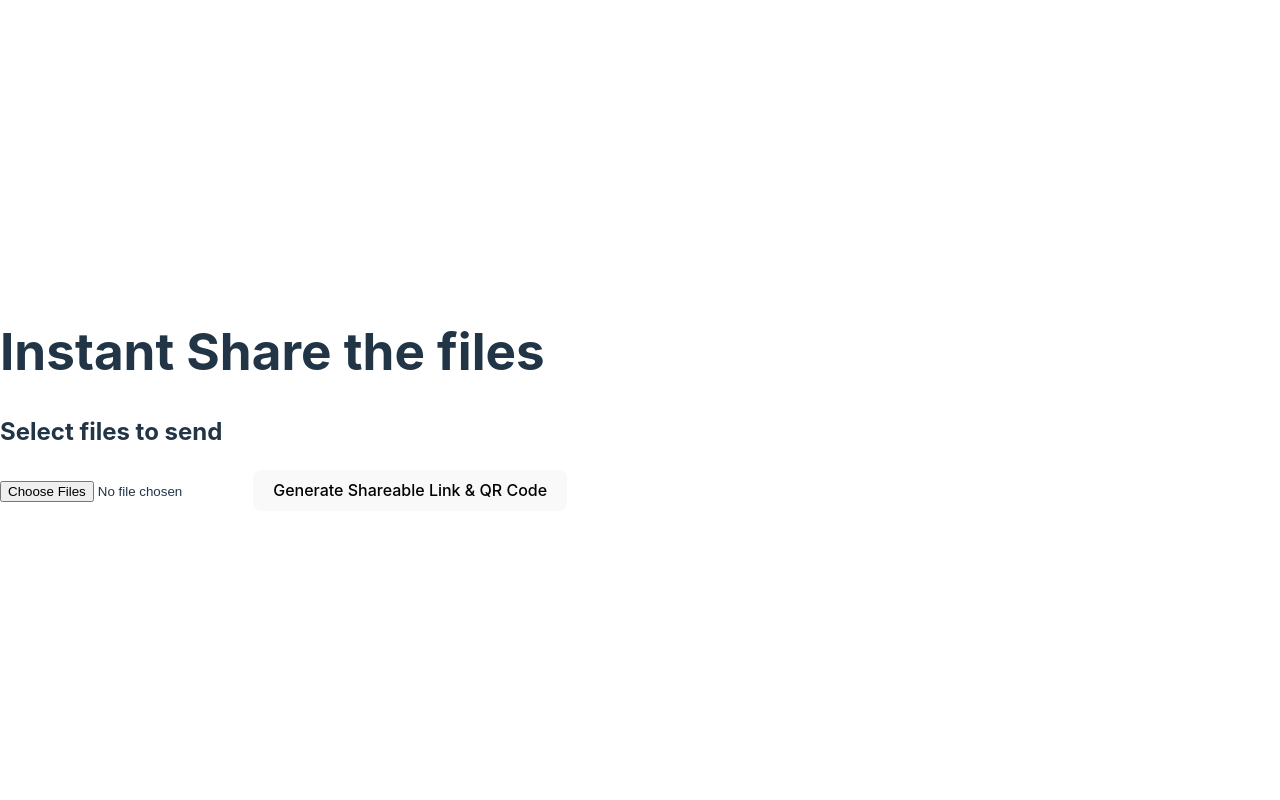
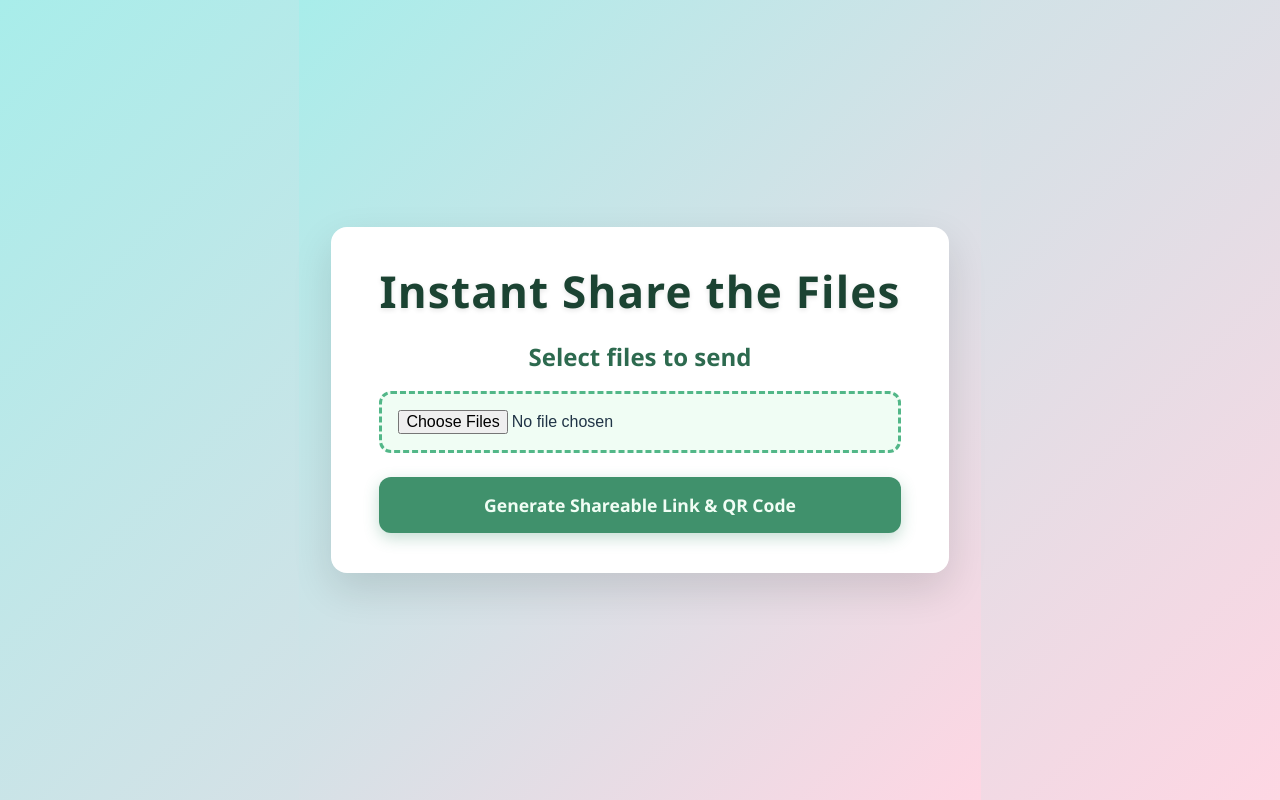
Before and after one commit to Vivan-1045/instant-share, a React (Vite) app in the folder frontend/: page / in a window 1280 px wide. Built offline with nearby package versions, Linux system fonts and the light colour scheme.

Commit message:
UI and url short update

```diff
--- a/frontend/src/component/Home.jsx
+++ b/frontend/src/component/Home.jsx
@@ -1,12 +1,16 @@
+import {useUrlShortener} from "./ShortUrl"
 import React, { useState } from "react";
 import axios from "axios";
 import QRCode from "react-qr-code";
+import "../styles/styles.css";
 
 function App() {
   const [files, setFiles] = useState([]);
   const [shareableLink, setShareableLink] = useState("");
   const [expirationTime, setExpirationTime] = useState(null);
   const [isLinkExpired, setIsLinkExpired] = useState(false);
+
+  const { shortenUrl, loading, error } = useUrlShortener();
 
   // Handle file selection
   const handleFileSelect = (e) => {
@@ -37,7 +41,13 @@ function App() {
       );
 
       const { linkId, expirationTime } = response.data;
-      setShareableLink(`http://localhost:9000/${linkId}`);
+
+      const longUrl = `http://localhost:9000/${linkId}`;
+
+      //Short the URL before sharing it
+      const shortUrl = await shortenUrl(longUrl)
+
+      setShareableLink(shortUrl);
       setExpirationTime(new Date(expirationTime));
 
       // Check expiration time
@@ -53,34 +63,48 @@ function App() {
   };
 
   return (
-    <div>
-      <h1>Instant Share the files</h1>
-
-      <div>
+    <div className="container">
+      <h1>Instant Share the Files</h1>
+      <div className="main-layout">
+        <div className="left-pane">
           <h2>Select files to send</h2>
-        <input type="file" multiple onChange={handleFileSelect} />
+          <input  type="file" className= {files.length>0 ? "is_files" : ""}  multiple onChange={handleFileSelect} />
           <button onClick={generateShareableLink}>
             Generate Shareable Link & QR Code
           </button>
+
+          {/* {files.length > 0 && (
+        <div className="file-list">
+          <h4>Selected files:</h4>
+          <ul>
+            {files.map((file, index) => (
+              <li key={index}>{file.name}</li>
+            ))}
+          </ul>
+        </div>
+      )} */}
         </div>
 
         {shareableLink && (
-        <div>
+          <div className="right-pane">
+            <div className="qr-code-box">
+              <QRCode value={shareableLink} size={150} />
+            </div>
+            <div className="link-info">
               <h3>Share this link:</h3>
               <a href={shareableLink} target="_blank" rel="noopener noreferrer">
                 {shareableLink}
               </a>
-
-          <div>
-            <QRCode value={shareableLink} />
+              {isLinkExpired && (
+                <p className="expired-message">This link has expired.</p>
+              )}
+              <p className="expiration-time">
+                Link expires at: {expirationTime?.toLocaleTimeString()}
+              </p>
             </div>
-
-          {isLinkExpired && (
-            <p style={{ color: "red" }}>This link has expired.</p>
-          )}
-          <p>Link expires at: {expirationTime?.toLocaleTimeString()}</p>
           </div>
         )}
+      </div>
     </div>
   );
 }
--- /dev/null
+++ b/frontend/src/component/ShortUrl.jsx
@@ -0,0 +1,26 @@
+import { useState, useCallback } from "react";
+
+export const useUrlShortener = () => {
+  const [loading, setLoading] = useState(false);
+  const [error, setError] = useState(null);
+
+  const shortenUrl = useCallback(async (longUrl) => {
+    setLoading(true);
+    setError(null);
+    try {
+      const response = await fetch(
+        `https://tinyurl.com/api-create.php?url=${encodeURIComponent(longUrl)}`
+      );
+      if (!response.ok) throw new Error("Failed to shorten URL");
+      const shortUrl = await response.text();
+      setLoading(false);
+      return shortUrl;
+    } catch (err) {
+      setError(err.message || "Error shortening URL");
+      setLoading(false);
+      throw err;
+    }
+  }, []);
+
+  return { shortenUrl, loading, error };
+};
--- /dev/null
+++ b/frontend/src/styles/styles.css
@@ -0,0 +1,228 @@
+/* Reset and base */
+* {
+  box-sizing: border-box;
+  margin: 0;
+  padding: 0;
+}
+
+
+body, html {
+  height: 100%;
+  font-family: 'Segoe UI', Tahoma, Geneva, Verdana, sans-serif;
+  background: linear-gradient(135deg, #a8edea, #fed6e3);
+  display: flex;
+  justify-content: center;
+  align-items: center;
+  padding: 2rem;
+}
+
+/* Container styling */
+.container {
+  background: #fff;
+  max-width: 900px;
+  width: 100%;
+  max-height: 90vh;
+  /* overflow-y: auto; */
+  padding: 2.5rem 3rem;
+  border-radius: 16px;
+  box-shadow: 0 16px 40px rgba(0, 0, 0, 0.12);
+  text-align: center;
+  animation: fadeIn 0.7s ease forwards;
+}
+
+/* Heading styles */
+h1 {
+  font-size: 2.75rem;
+  color: #1b4332;
+  margin-bottom: 1.5rem;
+  font-weight: 700;
+  letter-spacing: 1.2px;
+  text-shadow: 0 2px 5px rgba(0,0,0,0.1);
+}
+
+h2 {
+  font-size: 1.5rem;
+  color: #2d6a4f;
+  margin-bottom: 1rem;
+  font-weight: 600;
+}
+
+/* Layout */
+.main-layout {
+  display: flex;
+  gap: 2rem;
+  justify-content: space-between;
+  align-items: flex-start;
+  flex-wrap: wrap;
+}
+
+/* Left pane */
+.left-pane {
+  flex: 1;
+  min-width: 320px;
+  display: flex;
+  flex-direction: column;
+  align-items: stretch;
+}
+
+.left-pane input[type="file"] {
+  padding: 1rem;
+  border: 3px dashed #52b788;
+  border-radius: 12px;
+  cursor: pointer;
+  font-size: 1rem;
+  transition: border-color 0.3s ease;
+  background: #f0fdf4;
+  margin-bottom: 1.5rem;
+}
+
+.left-pane input[type="file"]:hover,
+.left-pane input[type="file"]:focus {
+  border-color: #40916c;
+  background: #e6f4ea;
+  outline: none;
+}
+
+/* Button */
+button {
+  background-color: #40916c;
+  color: #f0fdf4;
+  font-weight: 700;
+  border: none;
+  border-radius: 12px;
+  padding: 1rem 1.5rem;
+  font-size: 1.1rem;
+  cursor: pointer;
+  box-shadow: 0 5px 15px rgba(64,145,108,0.3);
+  transition:
+    background-color 0.3s ease,
+    transform 0.5s ease-in-out,
+    box-shadow 0.3s ease-in-out;
+  user-select: none;
+  -webkit-tap-highlight-color: transparent;
+}
+
+button:hover {
+  background-color: #2d6a4f;
+  transform: scale(1.04);
+  box-shadow: 0 8px 25px rgba(45,106,79,0.5);
+}
+
+button:active {
+  transform: scale(0.8);
+  box-shadow: 0 4px 12px rgba(45,106,79,0.3);
+}
+
+button:focus-visible {
+  outline: 3px solid #74c69d;
+  outline-offset: 2px;
+}
+/* Right pane */
+.right-pane {
+  flex: 1;
+  min-width: 320px;
+  background: #e9f5f2;
+  border-radius: 16px;
+  padding: 2rem;
+  box-shadow: inset 0 0 15px #a7d3c5;
+  display: flex;
+  flex-direction: column;
+  align-items: center;
+  animation: fadeIn 0.7s ease forwards;
+}
+
+.qr-code-box {
+  margin-bottom: 2rem;
+  padding: 1rem;
+  background: white;
+  border-radius: 12px;
+  box-shadow: 0 6px 20px rgba(0, 0, 0, 0.12);
+  transition: transform 0.3s ease;
+}
+
+.qr-code-box:hover {
+  transform: scale(1.05);
+  box-shadow: 0 10px 35px rgba(0, 0, 0, 0.18);
+}
+
+.link-info {
+  word-break: break-word;
+  text-align: center;
+}
+
+.link-info h3 {
+  margin-bottom: 0.6rem;
+  color: #1b4332;
+  font-weight: 600;
+  letter-spacing: 0.5px;
+}
+
+.link-info a {
+  color: #40916c;
+  font-weight: 600;
+  text-decoration: none;
+  font-size: 1.1rem;
+  transition: color 0.3s ease;
+}
+
+.link-info a:hover,
+.link-info a:focus {
+  color: #2d6a4f;
+  text-decoration: underline;
+  outline: none;
+}
+
+.expired-message {
+  margin-top: 1rem;
+  color: #d90429;
+  font-weight: 700;
+  font-size: 1.1rem;
+  animation: pulse 2s infinite ease-in-out;
+}
+
+.expiration-time {
+  margin-top: 0.6rem;
+  font-size: 0.9rem;
+  color: #52796f;
+  font-style: italic;
+}
+
+.left-pane input[type = "file"].is_files{
+    font-size: medium;
+    color: #40916c;
+}
+
+/* Animations */
+@keyframes fadeIn {
+  from {
+    opacity: 0;
+    transform: translateY(20px);
+  }
+  to {
+    opacity: 1;
+    transform: translateY(0);
+  }
+}
+
+@keyframes pulse {
+  0%, 100% { opacity: 1; }
+  50% { opacity: 0.6; }
+}
+
+/* Responsive: Stack vertically on narrow screens */
+@media (max-width: 720px) {
+  .main-layout {
+    flex-direction: column;
+    align-items: center;
+  }
+
+  .left-pane,
+  .right-pane {
+    width: 100%;
+    min-width: unset;
+  }
+
+  button {
+    width: 100%;
+  }
+}
```
Also changed, not shown: 2 other files (tests, documents, lock files or other folders). Lines whose indentation alone changed are shown as unchanged.
